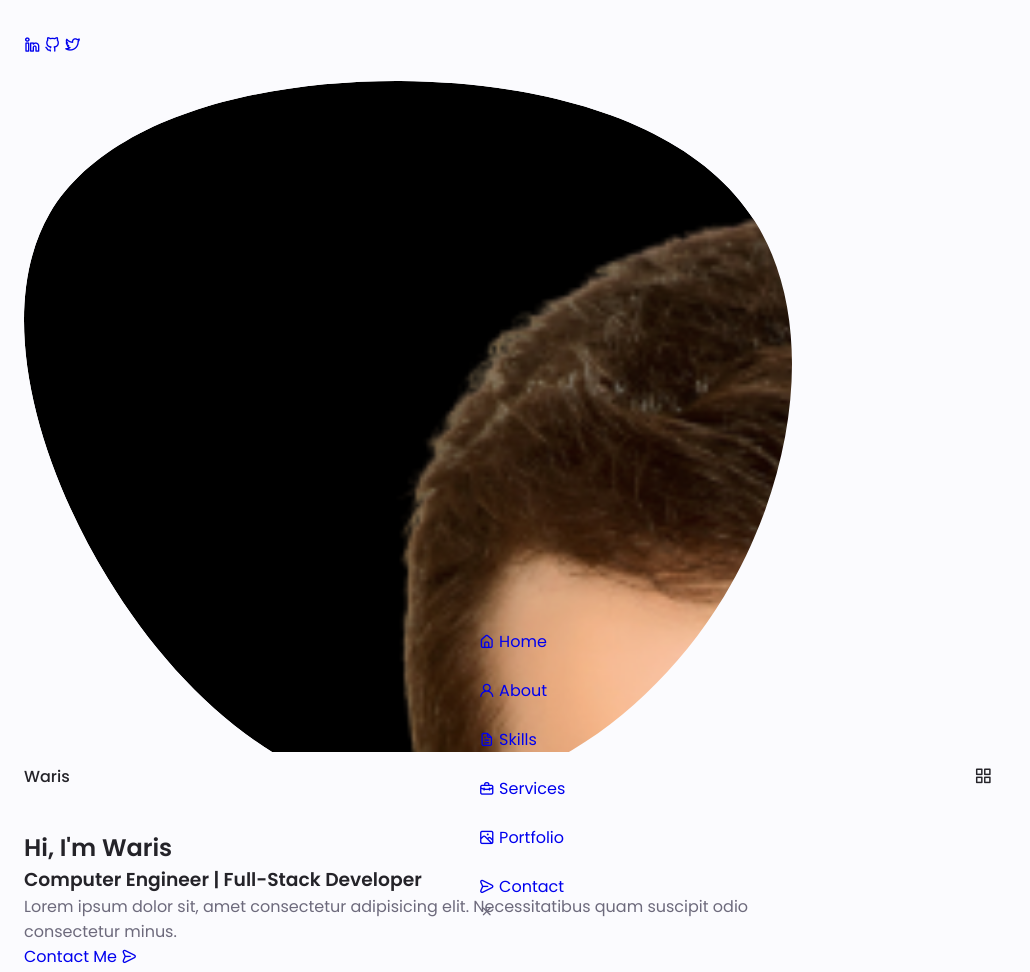
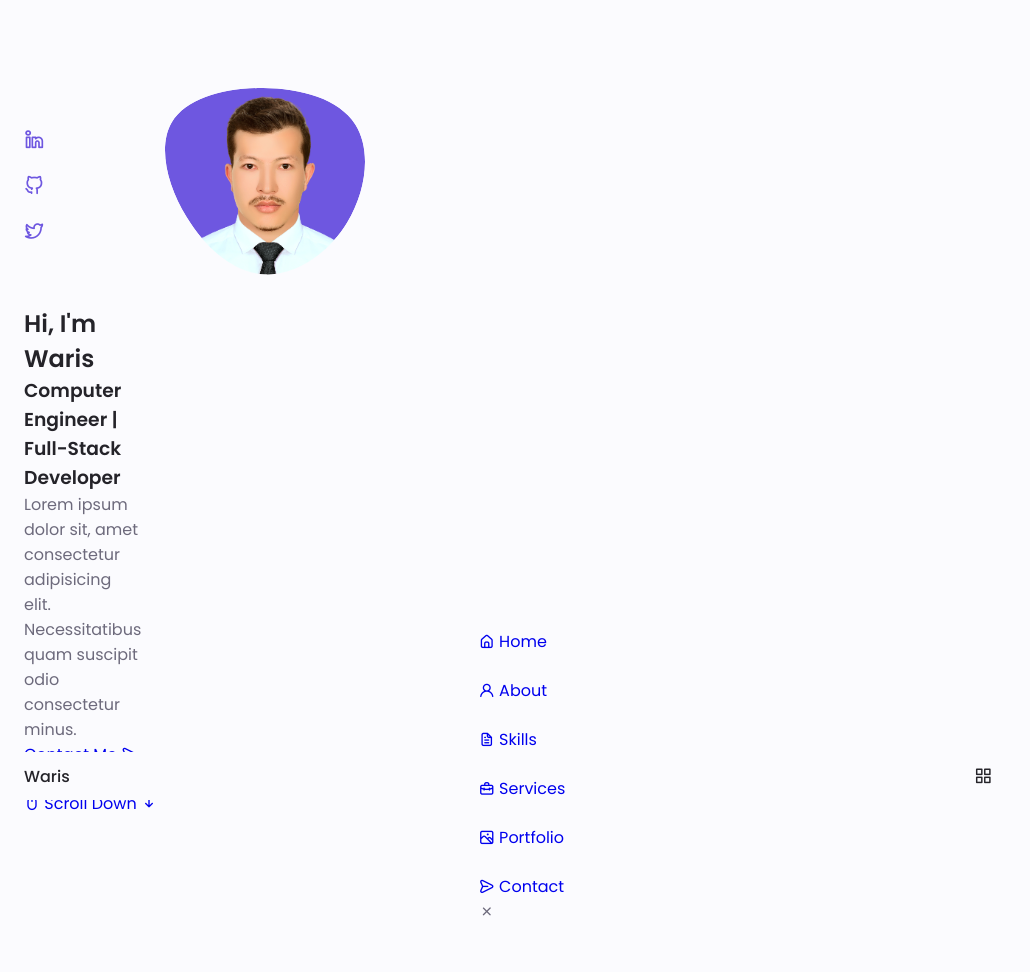
Before and after one commit to iAmWaris97/portfolio, a website: page index.html in a window 1280 px wide. Shown: the top 972 px of the page, without its empty margins (0-1030 px from the left). Drawn offline with nearby package versions, Linux system fonts and the light colour scheme.

Commit message:
Style home blob and social

```diff
--- a/assets/css/styles.css
+++ b/assets/css/styles.css
@@ -248,7 +248,39 @@ img {
 
 
 /* ==================== HOME ==================== */
+.home__container {
+  gap: 1 rem;
+}
 
+.home__content {
+  grid-template-columns: .5fr 3fr;
+  padding-top: 3.5rem;
+  align-items: center;
+}
+
+.home__social {
+  display: grid;
+  grid-template-columns: max-content;
+  row-gap: 1rem;
+}
+
+.home__social-icon {
+  font-size: 1.25rem;
+  color: var(--first-color);
+}
+
+.home__social-icon:hover {
+  color: var(--first-color-alt);
+}
+
+.home__blob {
+  width: 200px;
+  fill: var(--first-color);
+}
+
+.home__blob-img {
+  width: 160px;
+}
 
 /* ==================== BUTTONS ==================== */
 
--- a/index.html
+++ b/index.html
@@ -123,7 +123,7 @@
                     -0.149132 97.9666 0.00163737C136.23 0.303176 174.193 10.857 190.312 36.4879Z"
                   />
 
-                  <image class="home__blob-img" href="assets/img/waris.png" />
+                  <image class="home__blob-img" x="25" y="-4" href="assets/img/waris.png" />
                 </g>
               </svg>
             </div>
```
